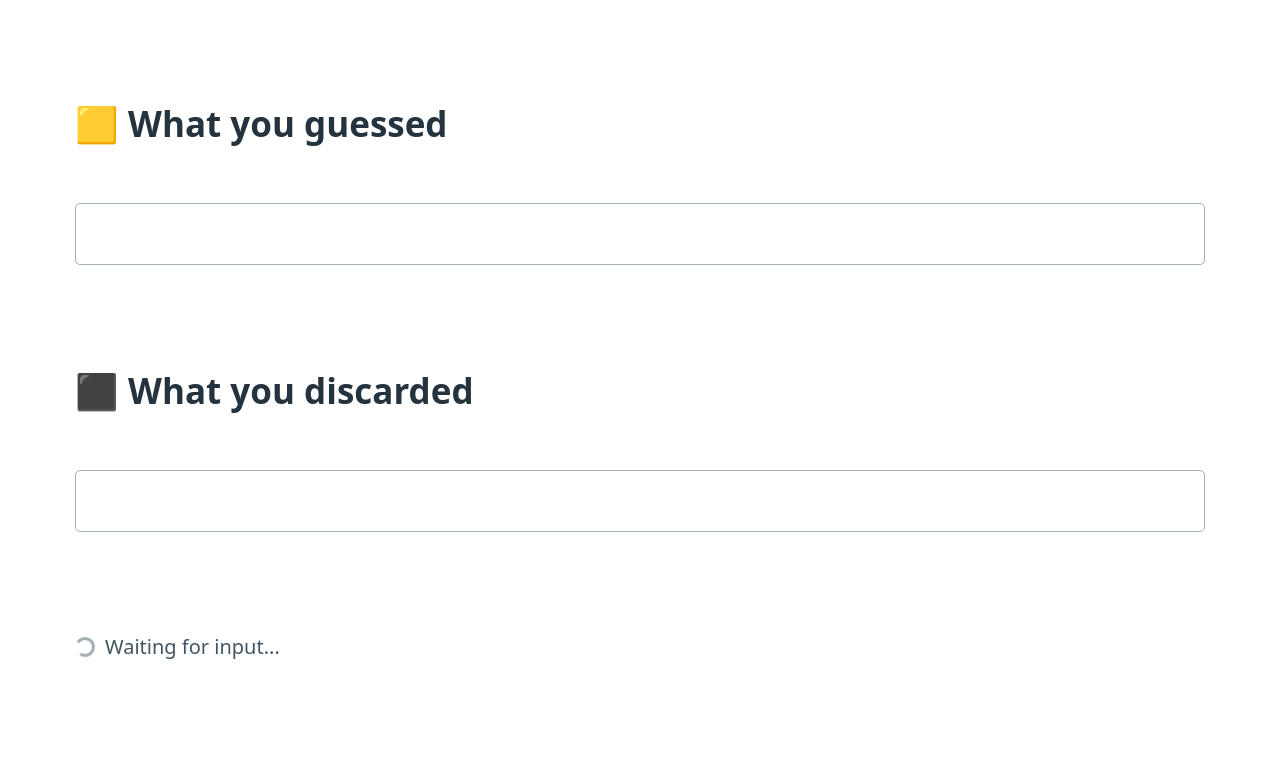
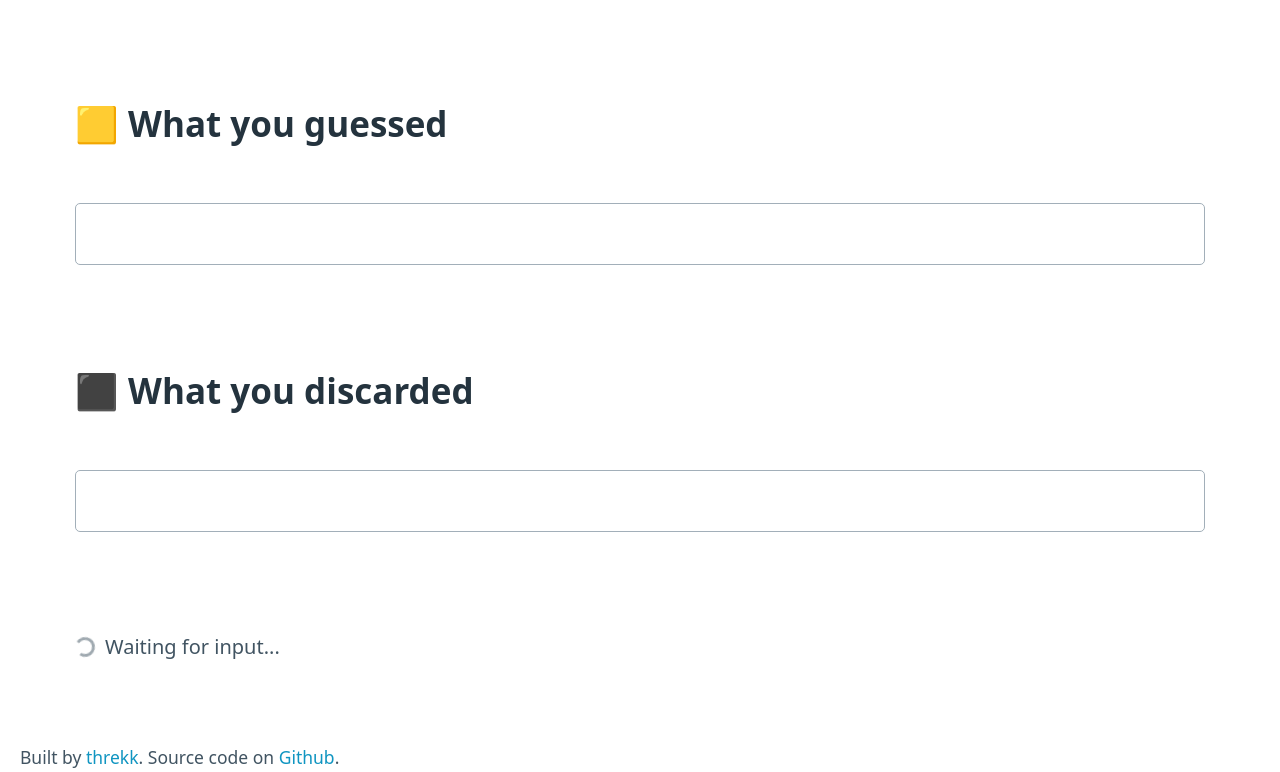
Before and after one commit to threkk/wordle-suggestions, a React (Vite) app: page / in a window 1280 px wide. Shown: the part 289-1061 px from the top of the page. Before the commit the page ends 1031 px from the top, so only its background shows below. Built offline with nearby package versions, Linux system fonts and the light colour scheme.

Commit message:
chore: updates the index to match the assets, adds footnotes

```diff
--- a/index.html
+++ b/index.html
@@ -7,21 +7,21 @@
     <link
       rel="apple-touch-icon"
       sizes="180x180"
-      href="/assets/apple-touch-icon.png"
+      href="/apple-touch-icon.png"
     />
     <link
       rel="icon"
       type="image/png"
       sizes="32x32"
-      href="/assets/favicon-32x32.png"
+      href="/favicon-32x32.png"
     />
     <link
       rel="icon"
       type="image/png"
       sizes="16x16"
-      href="/assets/favicon-16x16.png"
+      href="/favicon-16x16.png"
     />
-    <link rel="manifest" href="/assets/site.webmanifest" />
+    <link rel="manifest" href="/site.webmanifest" />
 
     <meta name="viewport" content="width=device-width, initial-scale=1.0" />
 
--- a/src/App.tsx
+++ b/src/App.tsx
@@ -49,6 +49,12 @@
         <DiscardedLetters handleDiscardedLetters={updateDiscarded} />
         <Suggestions known={known} guessed={guess} discarded={discarded} />
       </main>
+      <footer className='container-fluid'>
+        <small>
+          Built by <a href='https://threkk.com/'>threkk</a>. Source code on{' '}
+          <a href='https://github.com/threkk/wordle-suggestions'>Github</a>.
+        </small>
+      </footer>
     </>
   )
 }
```
